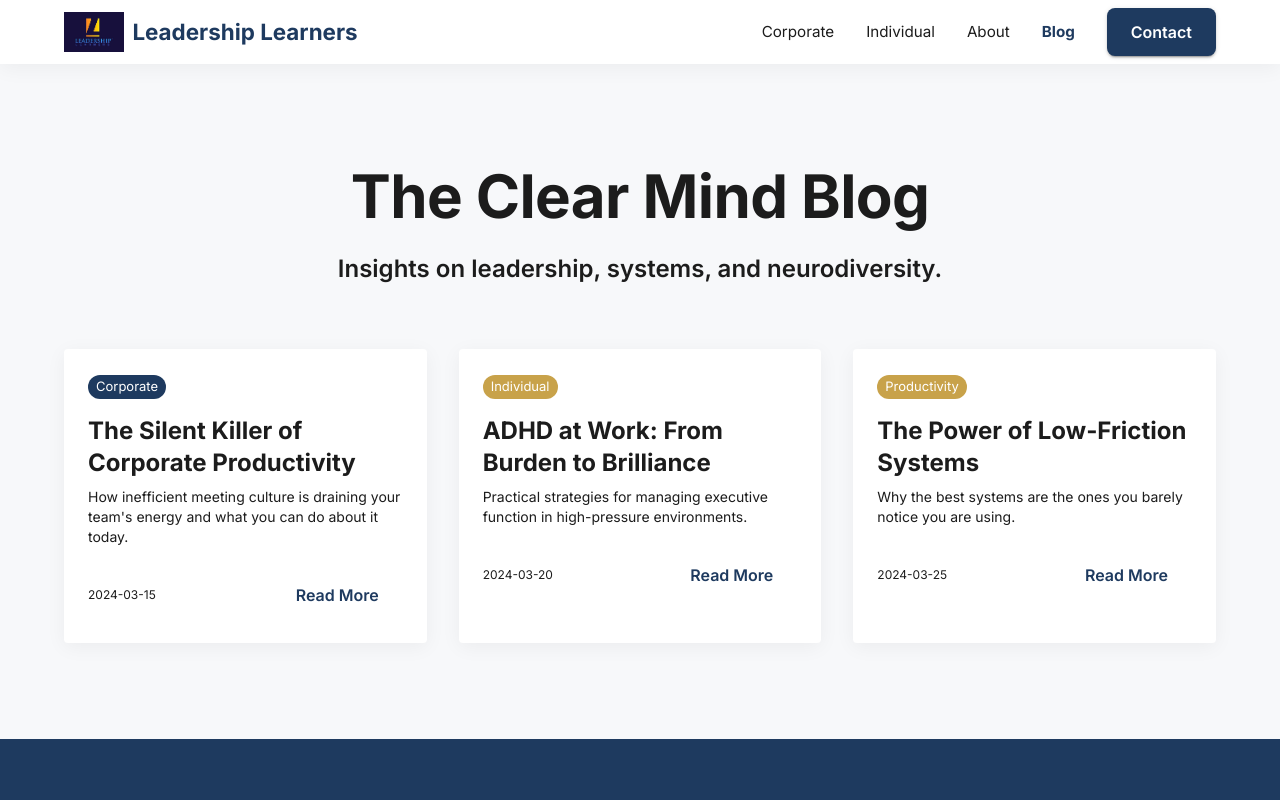
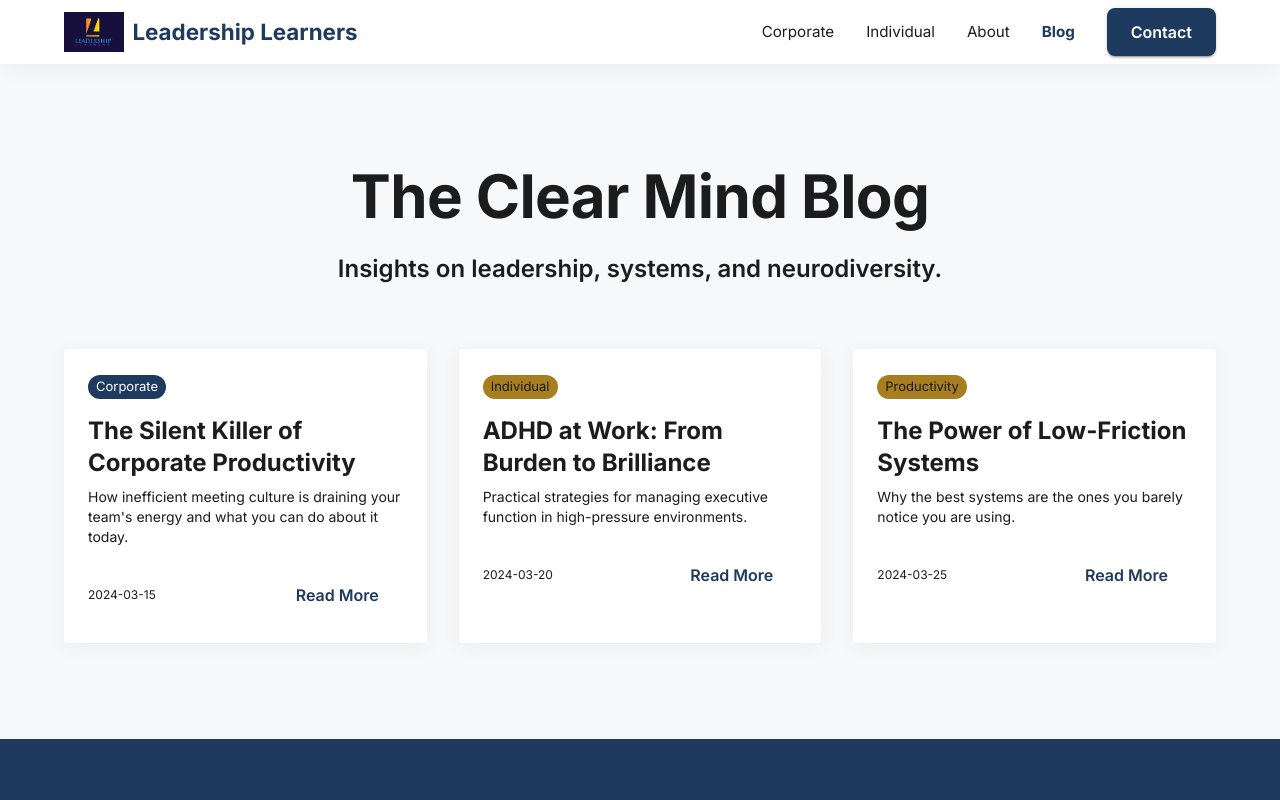
Before and after one commit to TECnologyj77/leadership-learns, a React (Vite) app: page /blog in a window 1280 px wide. Shown: the top 800 px of the page. Built offline with nearby package versions, Linux system fonts and the light colour scheme.

Commit message:
fix: meet contrast requirements for gold accents

```diff
--- a/src/theme/index.ts
+++ b/src/theme/index.ts
@@ -7,8 +7,8 @@ const theme = createTheme({
       contrastText: '#FFFFFF',
     },
     secondary: {
-      main: '#C8A24A',
-      contrastText: '#FFFFFF',
+      main: '#A77F20',
+      contrastText: '#1C1C1C',
     },
     background: {
       default: '#F7F8FA',
```
